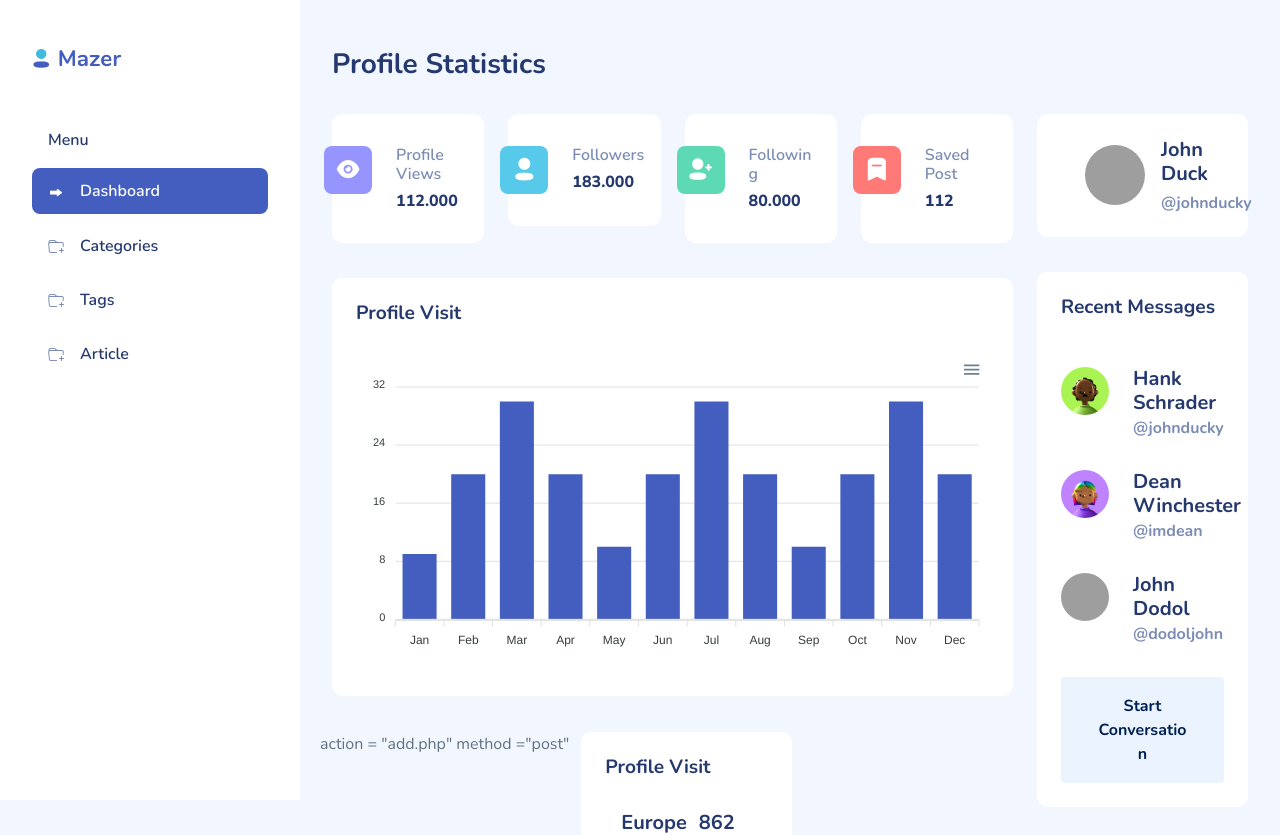
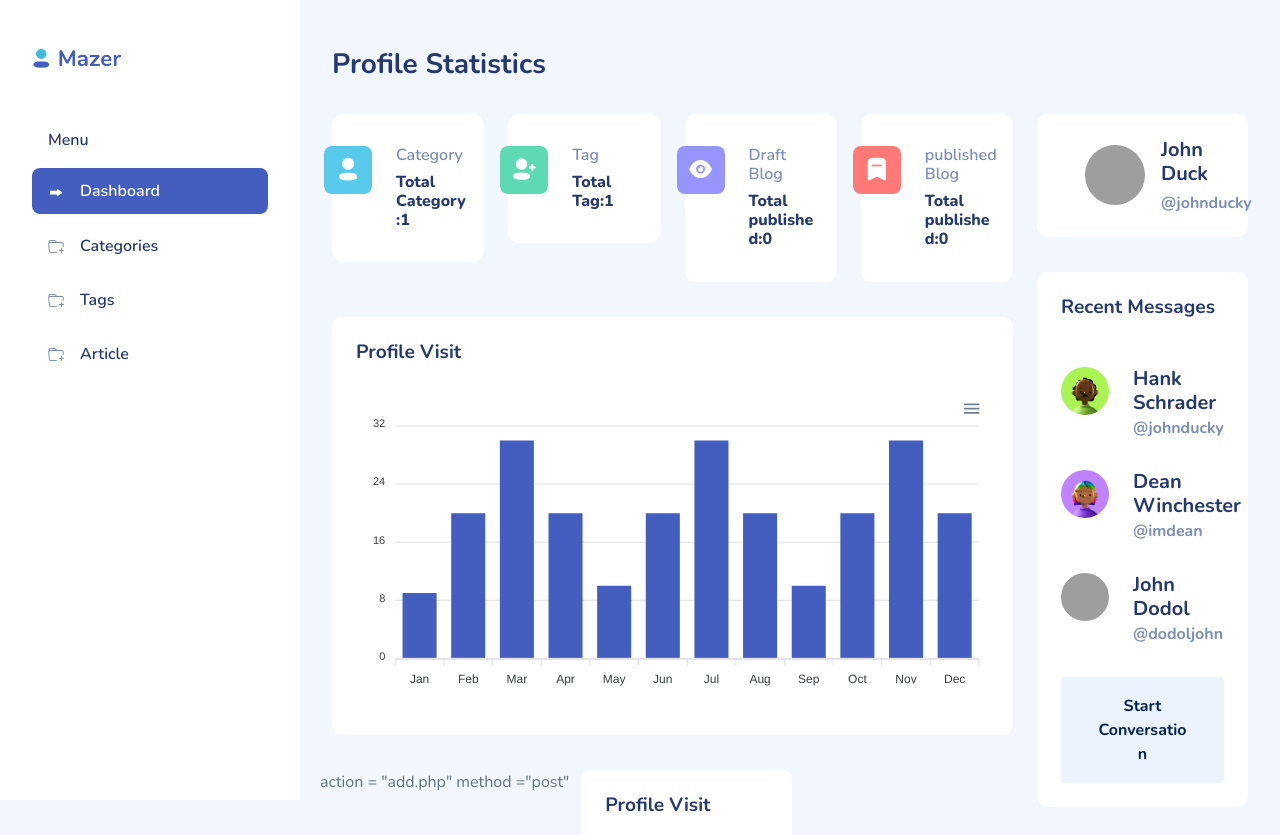
Before and after one commit to ferdousibegumtuli/Blog, a PHP site: page /admin/index.php in a window 1280 px wide. Shown: the top 835 px of the page. Run offline with PHP 8.4, Linux system fonts and the light colour scheme; tables that the repository leaves empty or names only in its code hold one stand-in row (values such as "Sample post"); some libraries are stand-ins or nearby versions; some web fonts are replaced; grey boxes are pictures that could not be loaded.

Commit message:
use for count category,tag,draft status,published status in deshbord

```diff
--- a/admin/article/index.php
+++ b/admin/article/index.php
@@ -4,7 +4,6 @@
     require_once($rootPath . '/controller/articleController.php');
     require_once($rootPath . '/controller/categoryController.php');
     require_once($rootPath . '/controller/tagController.php');
-    require($rootPath . '/controller/loginController.php');
     require_once($rootPath . '/controller/userController.php');
     $userController = new UserController();
     $tagController = new TagController();
--- a/admin/index.php
+++ b/admin/index.php
@@ -2,6 +2,16 @@
 <?php
 include('layout/header.php');
 include('layout/sidebar.php');
+require($rootPath . '/controller/categoryController.php');
+    $getAllFromDb = new CategoryController();
+    $categories = $getAllFromDb->index();
+require($rootPath . '/controller/tagController.php');
+    $getAllFromDb = new TagController();
+    $tags = $getAllFromDb->index();
+require_once($rootPath . '/controller/articleController.php');
+    $articleController = new ArticleController();
+    $publishedStatus = $articleController->getStatusByPublishedId();
+    $draftStatus = $articleController->getStatusByDraftId();
 ?>
 <div id="main">
 <header class="mb-3">
@@ -22,30 +32,13 @@
                         <div class="card-body px-3 py-4-5">
                             <div class="row">
                                 <div class="col-md-4">
-                                                <div class="stats-icon purple">
-                                                    <i class="iconly-boldShow"></i>
-                                                </div>
-                                            </div>
-                                            <div class="col-md-8">
-                                                <h6 class="text-muted font-semibold">Profile Views</h6>
-                                                <h6 class="font-extrabold mb-0">112.000</h6>
-                                            </div>
-                                        </div>
-                                    </div>
-                                </div>
-                            </div>
-                            <div class="col-6 col-lg-3 col-md-6">
-                                <div class="card">
-                                    <div class="card-body px-3 py-4-5">
-                                        <div class="row">
-                                            <div class="col-md-4">
                                     <div class="stats-icon blue">
                                         <i class="iconly-boldProfile"></i>
                                     </div>
                                 </div>
                                 <div class="col-md-8">
-                                                <h6 class="text-muted font-semibold">Followers</h6>
-                                                <h6 class="font-extrabold mb-0">183.000</h6>
+                                    <h6 class="text-muted font-semibold">Category</h6>
+                                    <h6 class="font-extrabold mb-0"><?php echo "Total Category:" . count($categories);?></h6>
                                 </div>
                             </div>
                         </div>
@@ -61,8 +54,25 @@
                                     </div>
                                 </div>
                                 <div class="col-md-8">
-                                                <h6 class="text-muted font-semibold">Following</h6>
-                                                <h6 class="font-extrabold mb-0">80.000</h6>
+                                    <h6 class="text-muted font-semibold">Tag</h6>
+                                    <h6 class="font-extrabold mb-0"><?php echo "Total Tag:" . count($tags);?></h6>
+                                </div>
+                            </div>
+                        </div>
+                    </div>
+                </div>
+                <div class="col-6 col-lg-3 col-md-6">
+                    <div class="card">
+                        <div class="card-body px-3 py-4-5">
+                            <div class="row">
+                                <div class="col-md-4">
+                                    <div class="stats-icon purple">
+                                        <i class="iconly-boldShow"></i>
+                                    </div>
+                                </div>
+                                <div class="col-md-8">
+                                    <h6 class="text-muted font-semibold">Draft Blog</h6>
+                                    <h6 class="font-extrabold mb-0"><?php echo "Total published:" .$draftStatus[0][0];?></h6>
                                 </div>
                             </div>
                         </div>
@@ -78,8 +88,8 @@
                                     </div>
                                 </div>
                                 <div class="col-md-8">
-                                                <h6 class="text-muted font-semibold">Saved Post</h6>
-                                                <h6 class="font-extrabold mb-0">112</h6>
+                                    <h6 class="text-muted font-semibold">published Blog</h6>
+                                    <h6 class="font-extrabold mb-0"><?php echo "Total published:" .$publishedStatus[0][0];?></h6>
                                 </div>
                             </div>
                         </div>
--- a/controller/articleController.php
+++ b/controller/articleController.php
@@ -64,5 +64,15 @@ class ArticleController{
         return 'Draft';
     }
 
+    public function getStatusByPublishedId():array
+    {
+        return $this->articleRepository->getStatusPublished();
+    }
+
+    public function getStatusByDraftId():array
+    {
+        return $this->articleRepository->getStatusDraft();
+    }
+
 }
 ?>
--- a/controller/loginController.php
+++ b/controller/loginController.php
@@ -1,5 +1,5 @@
 <?php
-require_once($rootPath . "/repository/loginRepository.php");
+require_once("../repository/loginRepository.php");
 class LoginController{
     private $loginRepository = null;
     function __construct()
--- a/repository/articleRepository.php
+++ b/repository/articleRepository.php
@@ -53,6 +53,16 @@ class ArticleRepository extends Repository{
         return $this->delete(self::TABLE_NAME,$articleId);
     }
 
+    public function getStatusPublished():array
+    {
+        return $this->getByStatusId('COUNT(*)',self::TABLE_NAME,1);
+    }
+
+    public function getStatusDraft():array
+    {
+        return $this->getByStatusId('COUNT(*)',self::TABLE_NAME,0);
+    }
+
 }
 
 ?>
--- a/repository/loginRepository.php
+++ b/repository/loginRepository.php
@@ -1,5 +1,5 @@
 <?php
-require_once($rootPath . "/config/DbConfig.php");
+require_once("../config/DbConfig.php");
 
 class LoginRepository{
     private $connection = null;
@@ -14,6 +14,4 @@ class LoginRepository{
         return $prepareQuery->fetchAll();
     }
 }
-
-
 ?>
--- a/repository/repository.php
+++ b/repository/repository.php
@@ -22,9 +22,9 @@ class Repository{
         return $this->connection->exec($sql);
     }
 
-    public function getById(string $tableName, string $columnName, int $idName) :array
+    public function getById(string $columnName, string $tableName, int $idName) :array
     {
-        $sql = "SELECT $tableName  FROM `$columnName` WHERE id='$idName'";
+        $sql = "SELECT $columnName  FROM `$tableName` WHERE id='$idName'";
         $prepareQuery = $this->connection->query($sql);
         return $prepareQuery->fetchAll();
     }
@@ -43,5 +43,12 @@ class Repository{
                return $this->connection->exec($sql);
     }
 
+    public function getByStatusId(string $columnName, string $tableName, int $idName) :array
+    {
+        $sql = "SELECT $columnName  FROM `$tableName` WHERE `status`='$idName'";
+        $prepareQuery = $this->connection->query($sql);
+        return $prepareQuery->fetchAll();
+    }
+
 }
 ?>
```
Lines whose indentation alone changed are shown as unchanged.
